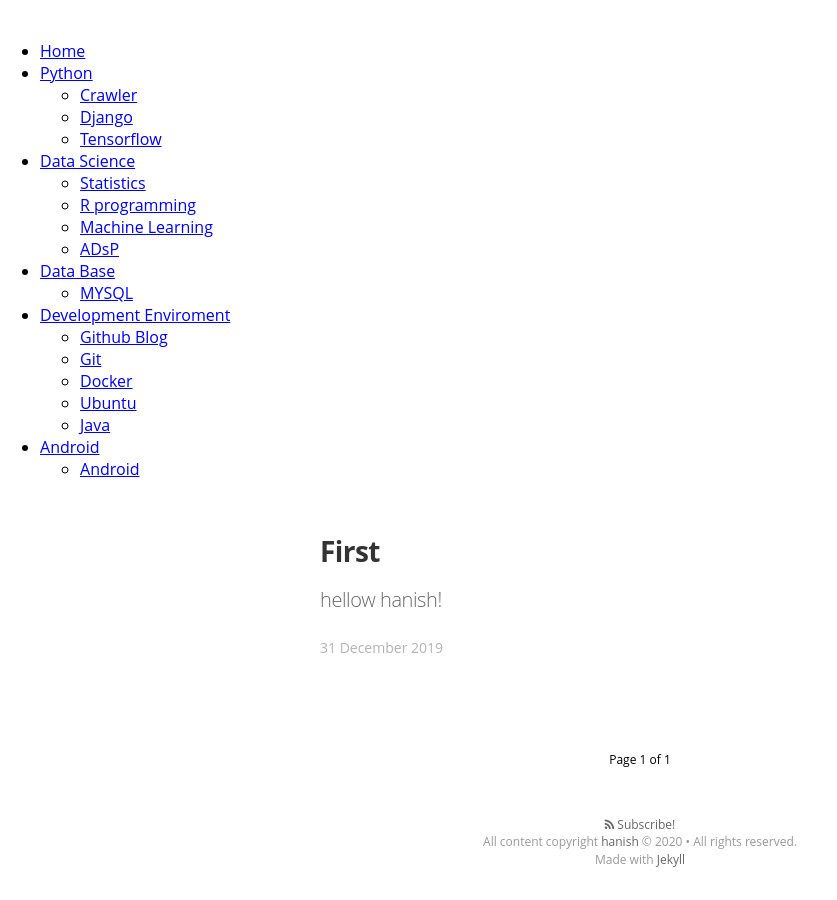
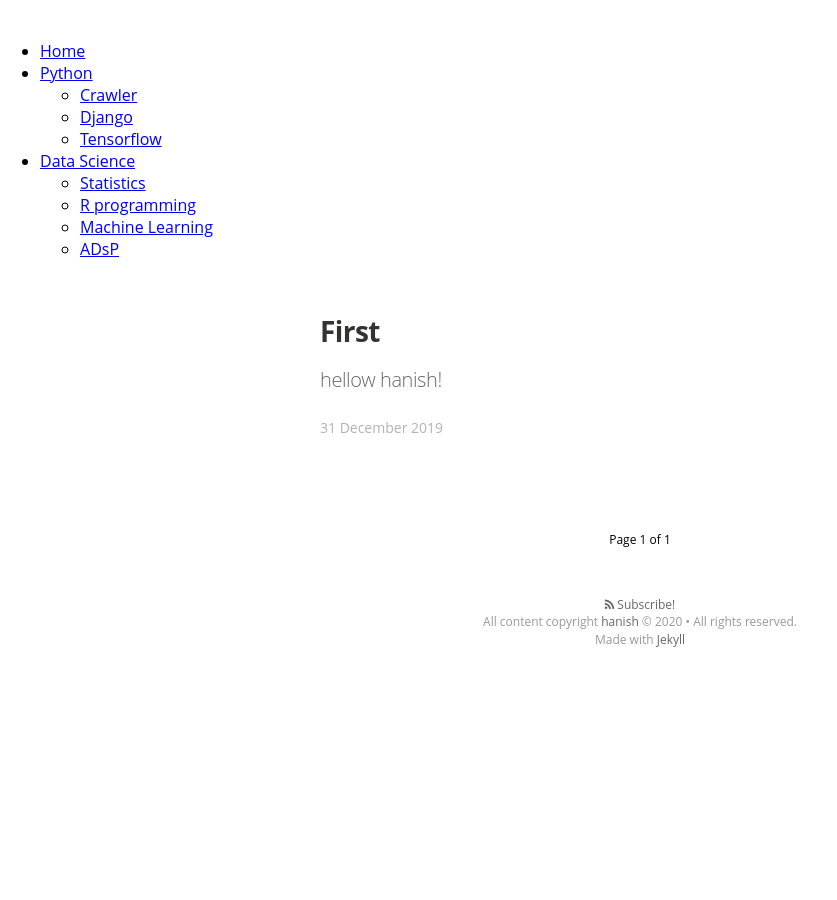
Before and after one commit to hanish3464/hanish3464.github.io, a Jekyll site: the page built from index.html, in a window 1280 px wide and 900 px high, scrolled down 671 px. Shown: the whole window, without its empty margins (0-837 px from the left). Built offline with Jekyll 4.4.1, drawn with Linux system fonts in a browser that asks for light colours; nearby versions of some CDN libraries; some web fonts are replaced; the list of posts is cut into pages by our own code; comment, search, counter and statistics services are not loaded; after the commit the page ends 1368 px from its top, so only the background shows below that.

Commit message:
Update index.html

```diff
--- a/index.html
+++ b/index.html
@@ -42,27 +42,6 @@ layout: default
 						<li><a href="/DS/R">R programming</a></li>
 						<li><a href="/DS/ML">Machine Learning</a></li>
 						<li><a href="/DS/ADsP">ADsP</a></li>
-					</ul>
-				</li>
-				<li><a href="/">Data Base</a>
-					<ul>
-						<li><a href="/DB/MYSQL">MYSQL</a></li>
-					</ul>
-				</li>
-
-				<li><a href="/">Development Enviroment</a>
-					<ul>
-						  <li><a href="/DE/Github Blog">Github Blog</a></li>
-						  <li><a href="/DE/Git">Git</a></li>
-						  <li><a href="/DE/Docker">Docker</a></li>
-						  <li><a href="/DE/Ubuntu">Ubuntu</a></li>
-						  <li><a href="/DE/Java">Java</a></li>
-					</ul>
-				</li>
-
-				<li><a href="/">Android</a>
-					<ul>
-						<li><a href="/Android/Android">Android</a></li>
 					</ul>
 				</li>
 
```
